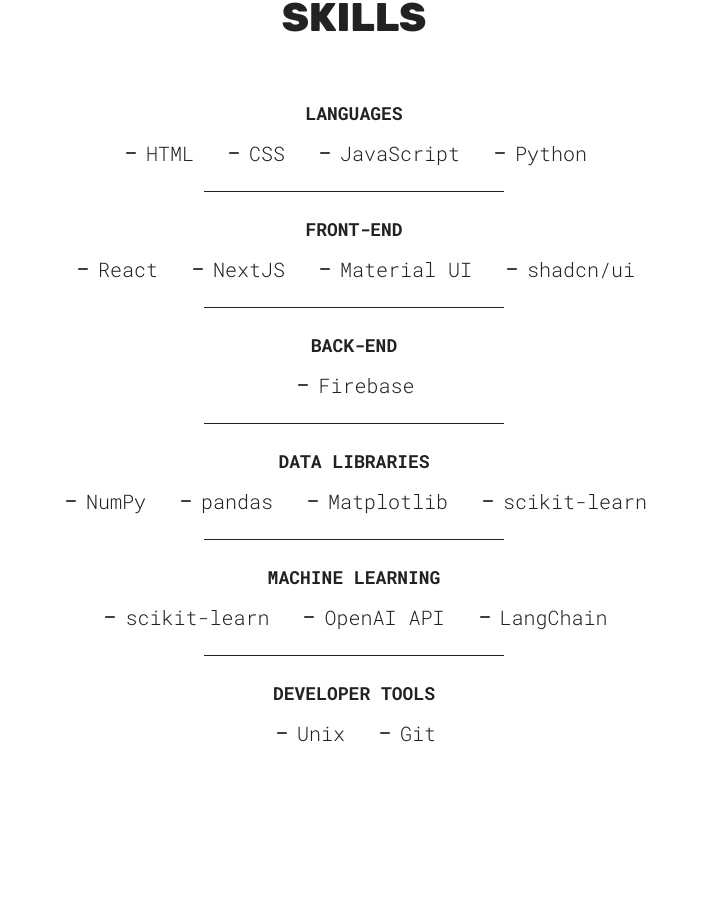
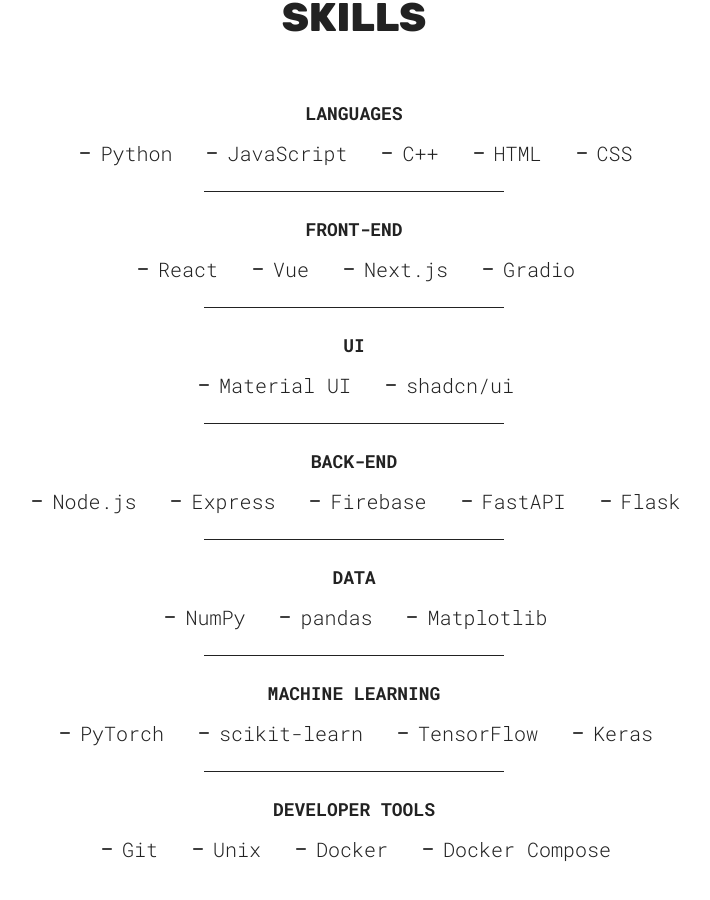
Before and after one commit to 29yabuki/personal-website, a React (Vite) app: page / in a window 1280 px wide. Shown: the part 1415-2315 px from the top of the page, without its empty margins (286-996 px from the left). Before the commit the page ends 2281 px from the top, so only its background shows below. Built offline with nearby package versions, Linux system fonts and the light colour scheme.

Commit message:
added new skills

```diff
--- a/src/components/skills/skills.jsx
+++ b/src/components/skills/skills.jsx
@@ -1,54 +1,72 @@
 import React from 'react';
-
 import styles from './skills.module.css';
 import SkillList from '../../common/SkillList';
-import minusIcon from '../../assets/minus-small.svg'
+import minusIcon from '../../assets/minus-small.svg';
 
 export const Skills = () => {
   return (
     <section id="skills" className={styles.container}>
       <h1 className="sectionTitle">Skills</h1>
+
       <h2>Languages</h2>
       <div className={styles.skillList}>
+        <SkillList src={minusIcon} skill="Python" />
+        <SkillList src={minusIcon} skill="JavaScript" />
+        <SkillList src={minusIcon} skill="C++" />
         <SkillList src={minusIcon} skill="HTML" />
         <SkillList src={minusIcon} skill="CSS" />
-        <SkillList src={minusIcon} skill="JavaScript" />
-        <SkillList src={minusIcon} skill="Python" />
       </div>
       <hr />
-      <h2>Front-end</h2>
+
+      <h2>Front-End</h2>
       <div className={styles.skillList}>
         <SkillList src={minusIcon} skill="React" />
-        <SkillList src={minusIcon} skill="NextJS" />
+        <SkillList src={minusIcon} skill="Vue" />
+        <SkillList src={minusIcon} skill="Next.js" />
+        <SkillList src={minusIcon} skill="Gradio" />
+      </div>
+      <hr />
+
+      <h2>UI</h2>
+      <div className={styles.skillList}>
         <SkillList src={minusIcon} skill="Material UI" />
         <SkillList src={minusIcon} skill="shadcn/ui" />
       </div>
       <hr />
-      <h2>Back-end</h2>
+
+      <h2>Back-End</h2>
       <div className={styles.skillList}>
+        <SkillList src={minusIcon} skill="Node.js" />
+        <SkillList src={minusIcon} skill="Express" />
         <SkillList src={minusIcon} skill="Firebase" />
+        <SkillList src={minusIcon} skill="FastAPI" />
+        <SkillList src={minusIcon} skill="Flask" />
       </div>
       <hr />
-      <h2>Data Libraries</h2>
+
+      <h2>Data</h2>
       <div className={styles.skillList}>
         <SkillList src={minusIcon} skill="NumPy" />
         <SkillList src={minusIcon} skill="pandas" />
         <SkillList src={minusIcon} skill="Matplotlib" />
-        <SkillList src={minusIcon} skill="scikit-learn" />
       </div>
       <hr />
+
       <h2>Machine Learning</h2>
       <div className={styles.skillList}>
+        <SkillList src={minusIcon} skill="PyTorch" />
         <SkillList src={minusIcon} skill="scikit-learn" />
-        <SkillList src={minusIcon} skill="OpenAI API" />
-        <SkillList src={minusIcon} skill="LangChain" />
-
+        <SkillList src={minusIcon} skill="TensorFlow" />
+        <SkillList src={minusIcon} skill="Keras" />
       </div>
       <hr />
+
       <h2>Developer Tools</h2>
       <div className={styles.skillList}>
+        <SkillList src={minusIcon} skill="Git" />
         <SkillList src={minusIcon} skill="Unix" />
-        <SkillList src={minusIcon} skill="Git" />
+        <SkillList src={minusIcon} skill="Docker" />
+        <SkillList src={minusIcon} skill="Docker Compose" />
       </div>
     </section>
   );
```
